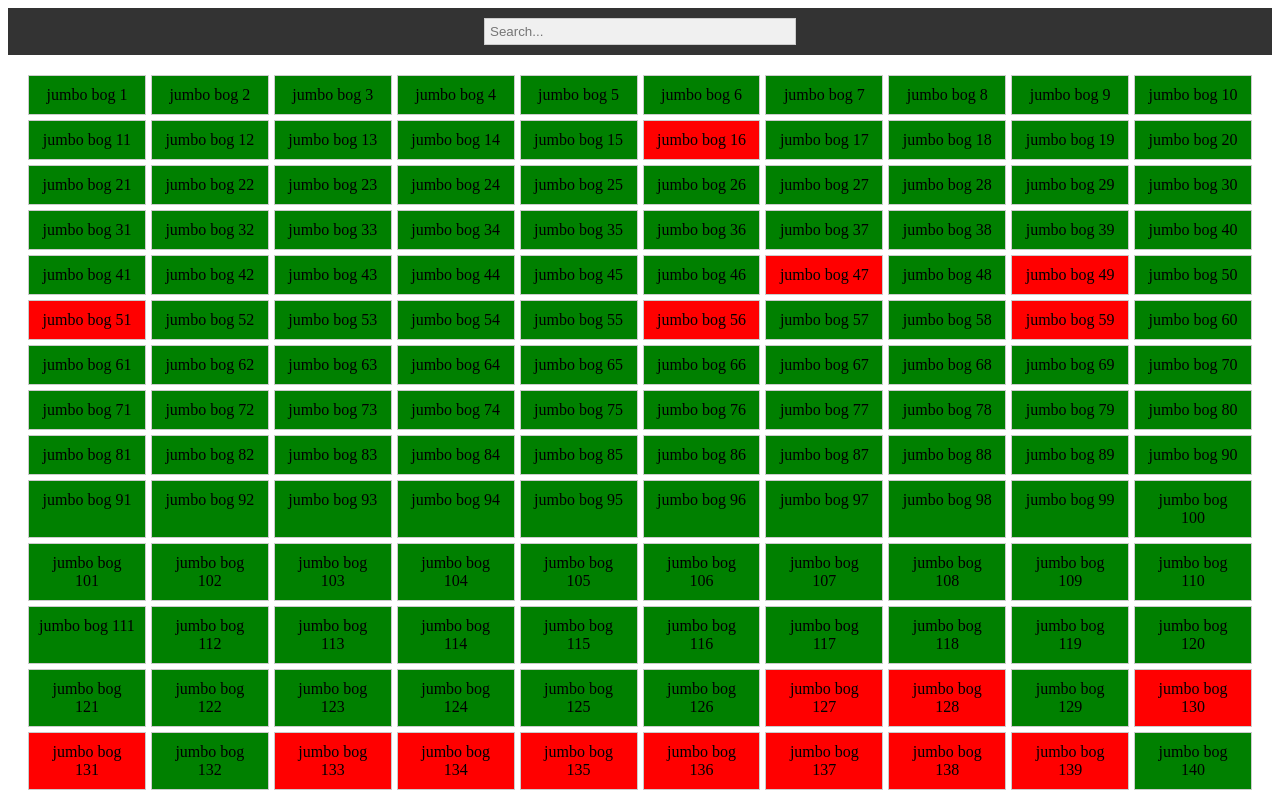
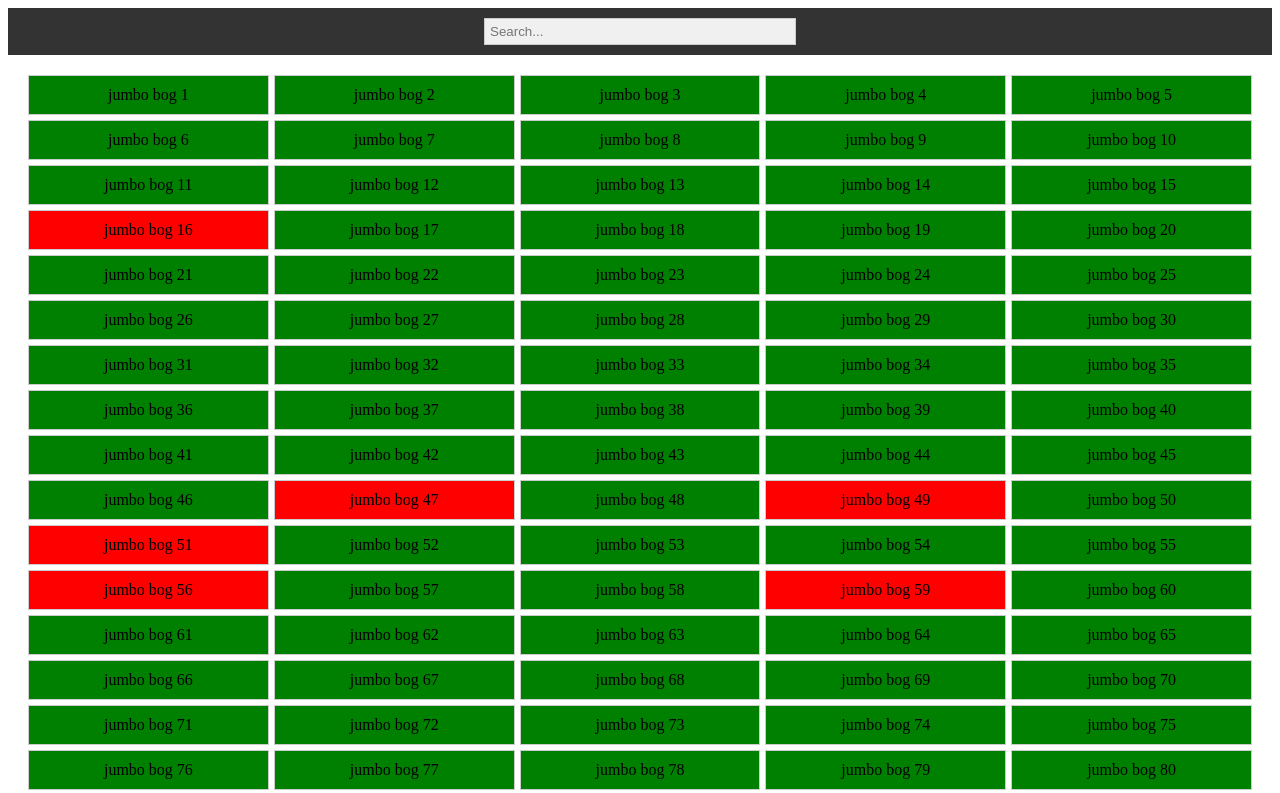
Before and after one commit to Fbamse2/Jumbo-Bog, a plain HTML site: page index.html in a window 1280 px wide. Shown: the top 793 px of the page. Drawn offline with Linux system fonts and the light colour scheme.

Commit message:
Update index.html

```diff
--- a/index.html
+++ b/index.html
@@ -5,7 +5,7 @@
     <style>
         .grid-container {
             display: grid;
-            grid-template-columns: repeat(10, 1fr);
+            grid-template-columns: repeat(5, 1fr);
             gap: 5px;
             padding: 20px;
         }
```
